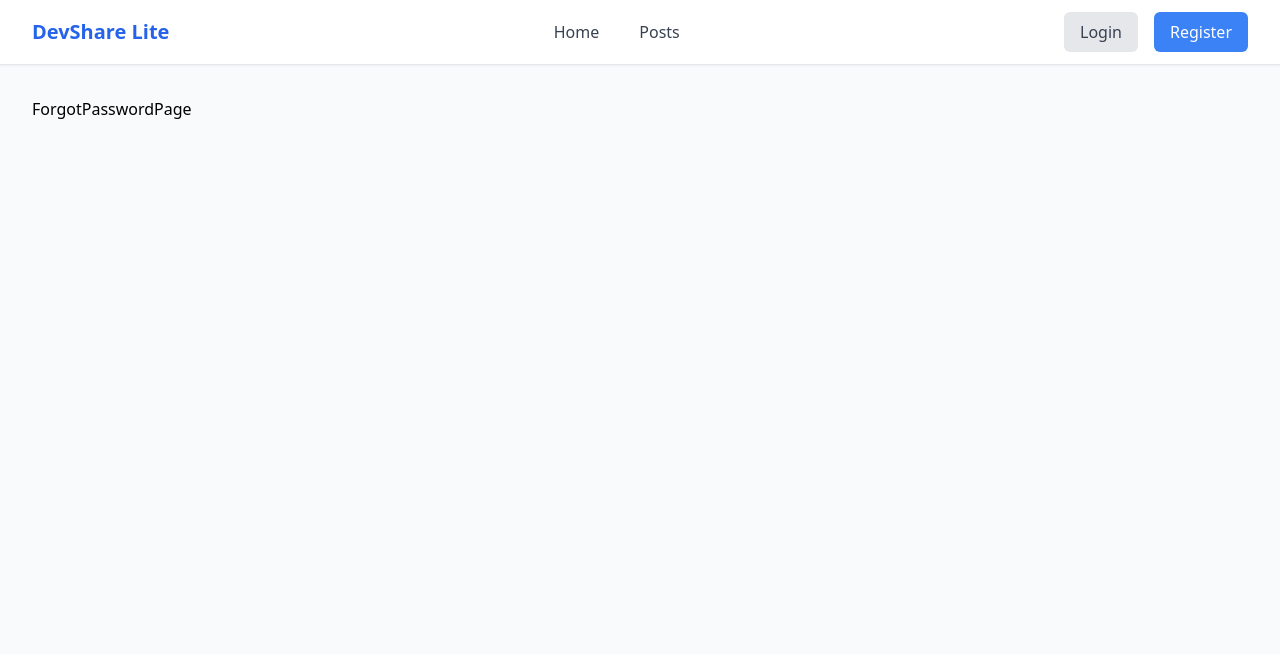
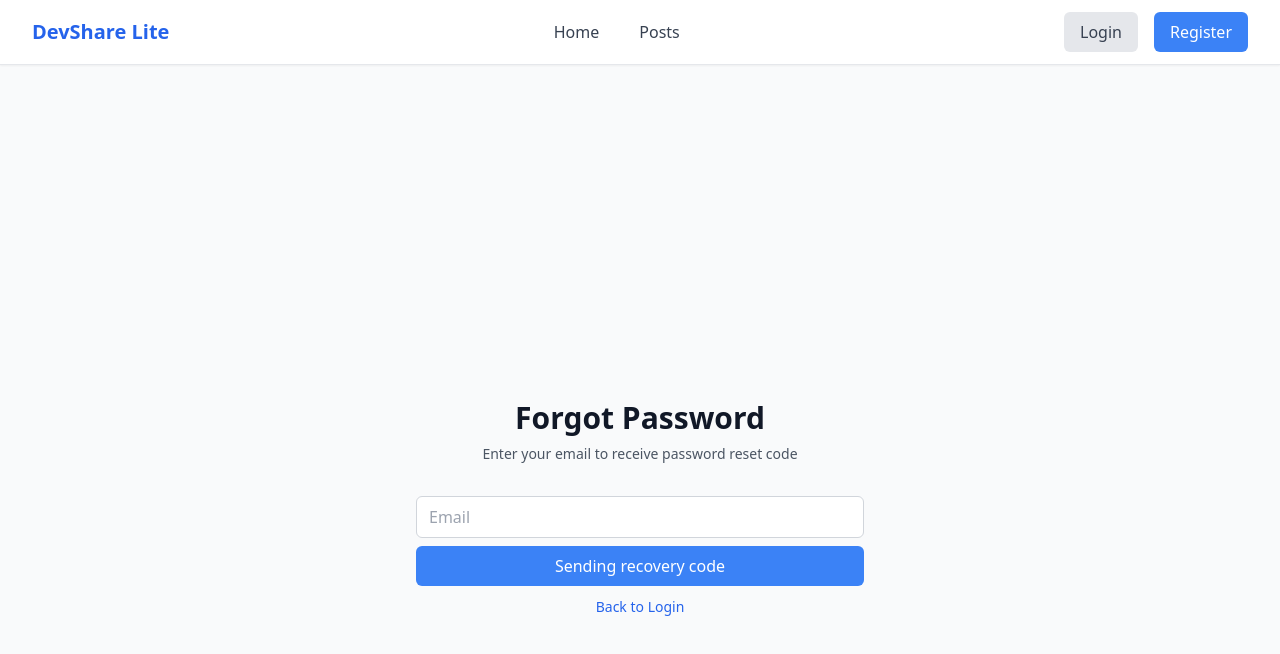
Before and after one commit to caotrinhthinh/DevShare-Lite-Frontend, a React (Vite) app: page /forgot-password in a window 1280 px wide. Shown: the top 654 px of the page. Built offline with nearby package versions, Linux system fonts and the light colour scheme; no server answers.

Commit message:
Add forgotpassword Form

```diff
--- a/src/components/Auth/ForgotPasswordForm.tsx
+++ b/src/components/Auth/ForgotPasswordForm.tsx
@@ -1,5 +1,11 @@
-import React from "react";
+import { yupResolver } from "@hookform/resolvers/yup";
+import React, { useState } from "react";
+import { useForm } from "react-hook-form";
 import * as yup from "yup";
+import { authService } from "../../services/auth.service";
+import { toast } from "react-toastify";
+import axios from "axios";
+import { Link } from "react-router-dom";
 
 const schema = yup.object({
   email: yup.string().email("Invalid email").required("Email is required"),
@@ -8,7 +14,79 @@ const schema = yup.object({
 type FormData = yup.InferType<typeof schema>;
 
 const ForgotPasswordForm = () => {
-  return <div></div>;
+  const [submited, setSubmited] = useState(false);
+
+  const {
+    register,
+    handleSubmit,
+    formState: { errors, isSubmitting },
+  } = useForm<FormData>({
+    resolver: yupResolver(schema),
+    mode: "onChange",
+  });
+
+  const onSubmit = async (data: FormData) => {
+    try {
+      await authService.forgotPassword(data.email);
+      setSubmited(true);
+      toast.success("Password recovery email has been sent!");
+    } catch (error) {
+      if (axios.isAxiosError(error)) {
+        toast.error(error.response?.data?.message || "Something went wrong");
+      } else {
+        toast.error("Unexpected error");
+        console.error(error);
+      }
+    }
+  };
+
+  return (
+    <div className="min-h-screen flex items-center justify-center bg-gray-50 py-12 px-4 sm:px-6 lg:px-8">
+      <div className="max-w-md w-full space-y-8">
+        <div>
+          <h2 className="mt-6 text-center text-3xl font-extrabold text-gray-900">
+            Forgot Password
+          </h2>
+          <p className="mt-2 text-center text-sm text-gray-600">
+            Enter your email to receive password reset code
+          </p>
+        </div>
+
+        <form className="mt-8 space-y-2" onSubmit={handleSubmit(onSubmit)}>
+          <div>
+            <input
+              type="email"
+              className="input w-full"
+              placeholder="Email"
+              {...register("email")}
+            />
+            {errors.email && (
+              <p className="mt-1 text-sm text-red-600 mb-1">
+                {errors.email.message}
+              </p>
+            )}
+          </div>
+
+          <button
+            type="submit"
+            disabled={isSubmitting}
+            className="btn btn-primary w-full"
+          >
+            {isSubmitting ? "Sending..." : "Sending recovery code"}
+          </button>
+
+          <div className="text-center">
+            <Link
+              to="/login"
+              className="text-sm text-primary-600 hover:text-primary-500"
+            >
+              Back to Login
+            </Link>
+          </div>
+        </form>
+      </div>
+    </div>
+  );
 };
 
 export default ForgotPasswordForm;
--- a/src/pages/ForgotPasswordPage.tsx
+++ b/src/pages/ForgotPasswordPage.tsx
@@ -1,7 +1,12 @@
 import React from "react";
+import ForgotPasswordForm from "../components/Auth/ForgotPasswordForm";
 
 const ForgotPasswordPage = () => {
-  return <div>ForgotPasswordPage</div>;
+  return (
+    <div>
+      <ForgotPasswordForm />
+    </div>
+  );
 };
 
 export default ForgotPasswordPage;
```
